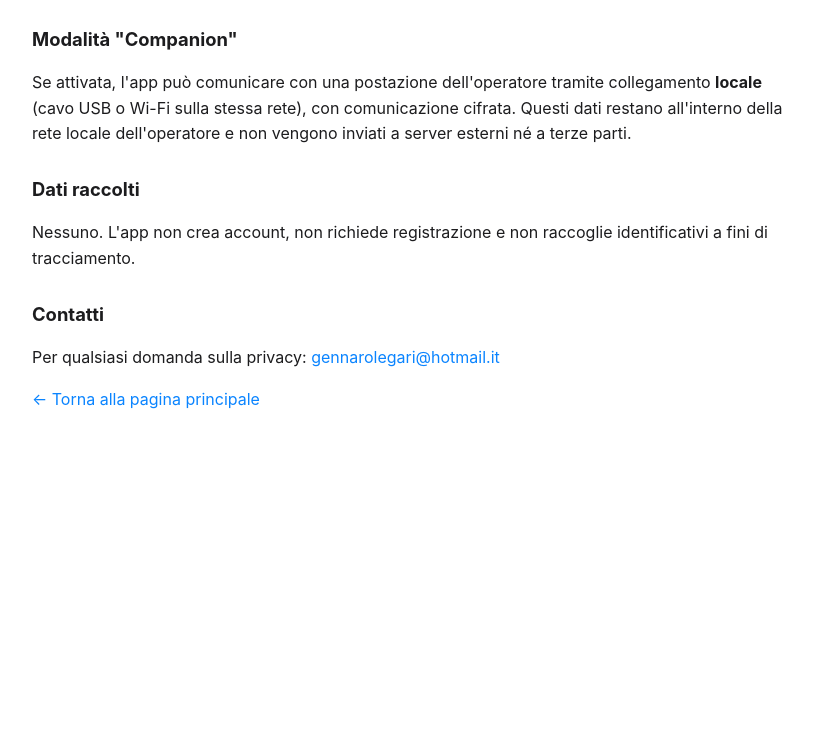
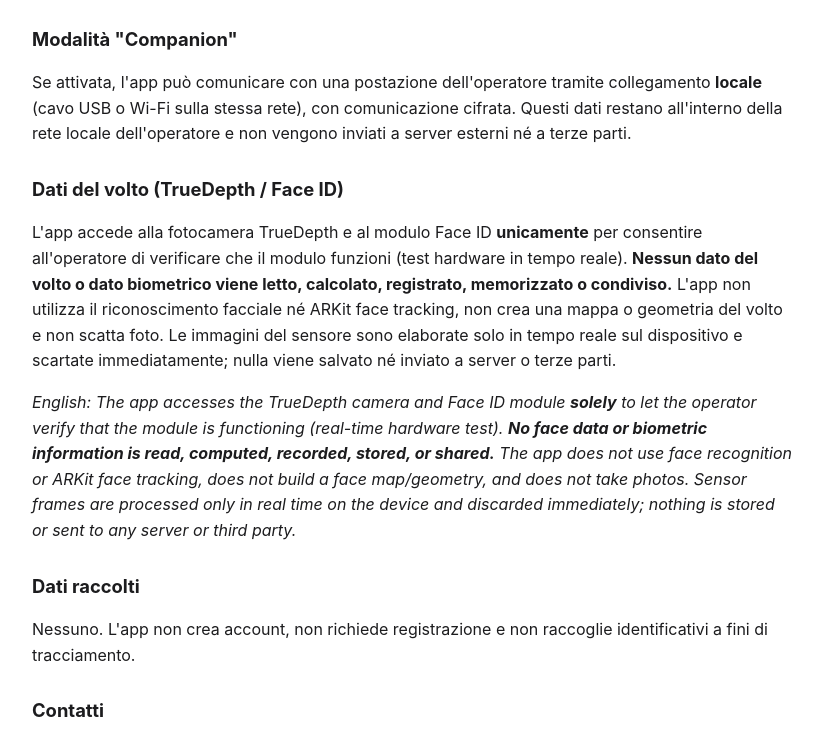
Before and after one commit to Murry2024-oss/melovalutidiag, a plain HTML site: page privacy.html in a window 1280 px wide. Shown: the part 621-1360 px from the top of the page, without its empty margins (228-1050 px from the left). Before the commit the page ends 1073 px from the top, so only its background shows below. Drawn offline with Linux system fonts and the light colour scheme.

Commit message:
privacy: sezione esplicita 'Dati del volto (TrueDepth/Face ID)' per App Review 2.1

```diff
--- a/privacy.html
+++ b/privacy.html
@@ -36,6 +36,18 @@
   (cavo USB o Wi-Fi sulla stessa rete), con comunicazione cifrata. Questi dati restano all'interno della rete locale
   dell'operatore e non vengono inviati a server esterni né a terze parti.</p>
 
+  <h2>Dati del volto (TrueDepth / Face ID)</h2>
+  <p>L'app accede alla fotocamera TrueDepth e al modulo Face ID <strong>unicamente</strong> per consentire all'operatore di
+  verificare che il modulo funzioni (test hardware in tempo reale). <strong>Nessun dato del volto o dato biometrico viene
+  letto, calcolato, registrato, memorizzato o condiviso.</strong> L'app non utilizza il riconoscimento facciale né ARKit
+  face tracking, non crea una mappa o geometria del volto e non scatta foto. Le immagini del sensore sono elaborate solo in
+  tempo reale sul dispositivo e scartate immediatamente; nulla viene salvato né inviato a server o terze parti.</p>
+  <p><em>English: The app accesses the TrueDepth camera and Face ID module <strong>solely</strong> to let the operator verify
+  that the module is functioning (real-time hardware test). <strong>No face data or biometric information is read, computed,
+  recorded, stored, or shared.</strong> The app does not use face recognition or ARKit face tracking, does not build a face
+  map/geometry, and does not take photos. Sensor frames are processed only in real time on the device and discarded
+  immediately; nothing is stored or sent to any server or third party.</em></p>
+
   <h2>Dati raccolti</h2>
   <p>Nessuno. L'app non crea account, non richiede registrazione e non raccoglie identificativi a fini di tracciamento.</p>
 
```
